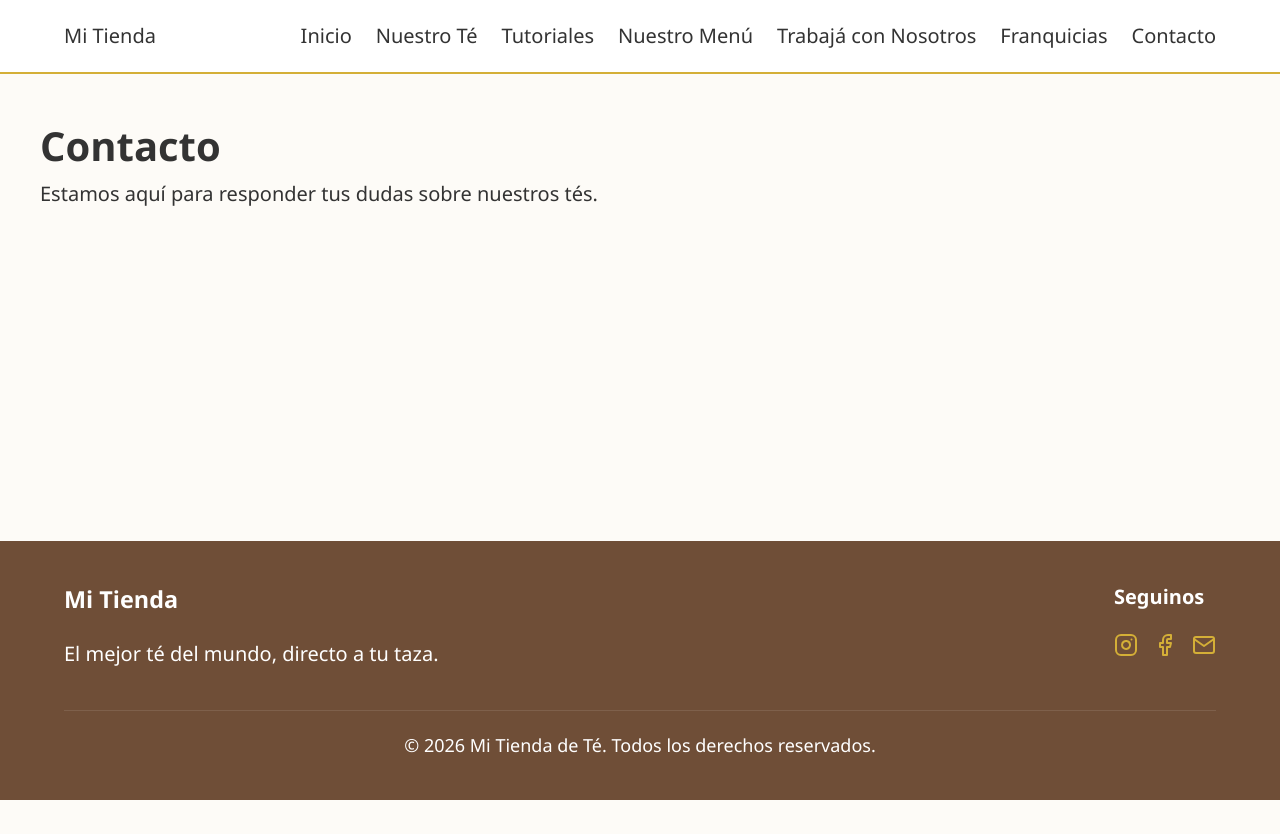
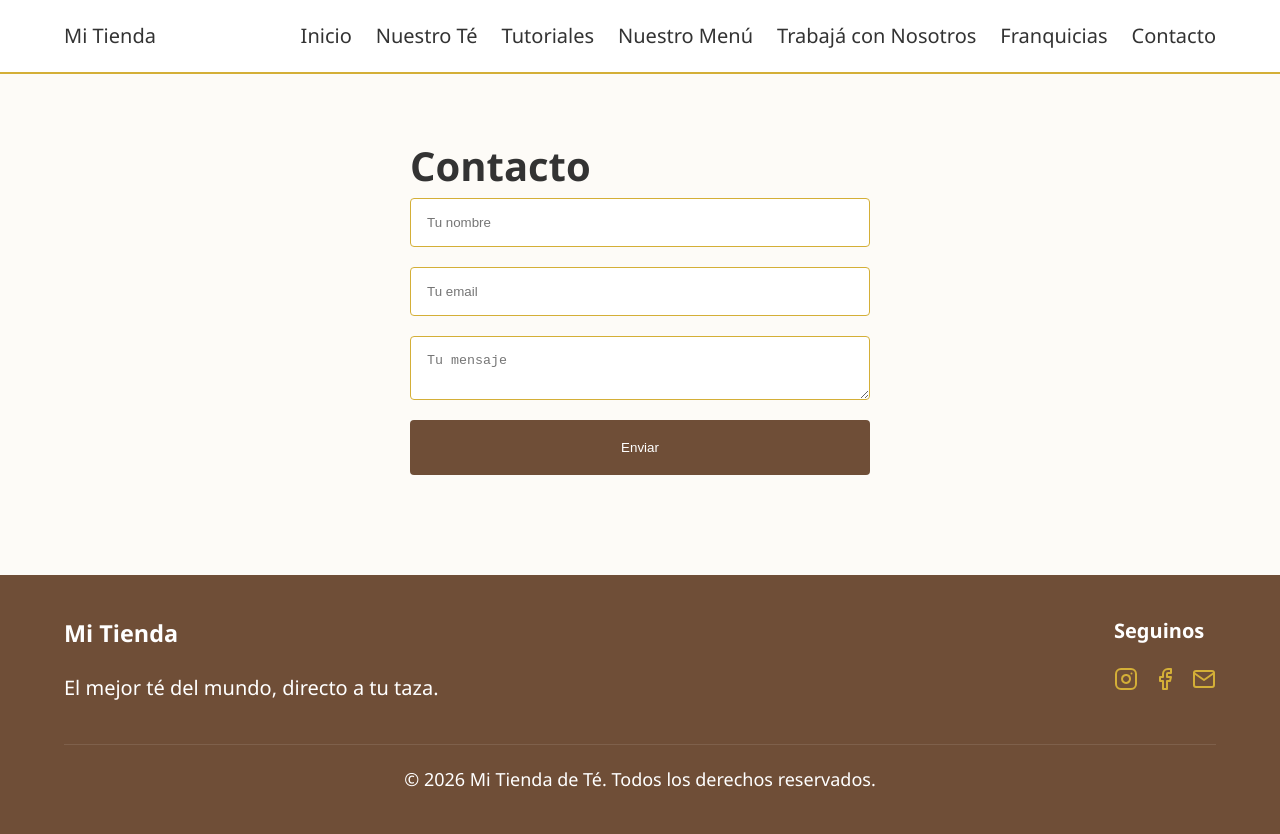
Before and after one commit to Edgarmontenegro123/trabajo-practico-01-frontend, a React (Vite) app: page /contacto in a window 1280 px wide. Before the commit the page ends 800 px from the top, so only its background shows below. Built offline with nearby package versions, Linux system fonts and the light colour scheme.

Commit message:
✨ feat: implement contact page with form submission and state management

```diff
--- /dev/null
+++ b/src/pages/Contacto.css
@@ -0,0 +1,26 @@
+.contacto-container {
+    max-width: 500px;
+    margin: 2rem auto;
+    padding: 0 1rem;
+}
+
+.contacto-form {
+    display: flex;
+    flex-direction: column;
+    gap: 1rem;
+}
+
+.contacto-form input, .contacto-form textarea {
+    padding: 0.8rem;
+    border: 1px solid var(--secondary-color);
+    border-radius: 4px;
+}
+
+.contacto-form button {
+    padding: 1rem;
+    background-color: var(--primary-color);
+    color: white;
+    border: none;
+    border-radius: 4px;
+    cursor: pointer;
+}
--- a/src/pages/Contacto.tsx
+++ b/src/pages/Contacto.tsx
@@ -1,9 +1,56 @@
+import { useState } from 'react'
+import './Contacto.css'
+
 const Contacto = () => {
+    const [formData, setFormData] = useState({
+        nombre: '',
+        email: '',
+        mensaje: ''
+    })
+
+    const handleChange = (e: React.ChangeEvent<HTMLInputElement | HTMLTextAreaElement>) => {
+        setFormData({
+            ...formData,
+            [e.target.name]: e.target.value
+        })
+    }
+
+    const handleSubmit = (e: React.FormEvent) => {
+        e.preventDefault()
+        console.log('Datos enviados:', formData)
+        alert('¡Gracias por tu mensaje, ' + formData.nombre + '! Nos pondremos en contacto pronto.')
+    }
+
     return (
-        <main>
+        <div className='contacto-container'>
             <h1>Contacto</h1>
-            <p>Estamos aquí para responder tus dudas sobre nuestros tés.</p>
-        </main>
+            <form onSubmit={handleSubmit} className='contacto-form'>
+                <input
+                    type='text'
+                    name='nombre'
+                    placeholder='Tu nombre'
+                    value={formData.nombre}
+                    onChange={handleChange}
+                    required
+                />
+                <input
+                    type='email'
+                    name='email'
+                    placeholder='Tu email'
+                    value={formData.email}
+                    onChange={handleChange}
+                    required
+                />
+                <textarea
+                    name='mensaje'
+                    placeholder='Tu mensaje'
+                    value={formData.mensaje}
+                    onChange={handleChange}
+                    required
+                />
+                <button type='submit'>Enviar</button>
+            </form>
+        </div>
     )
 }
 
```
